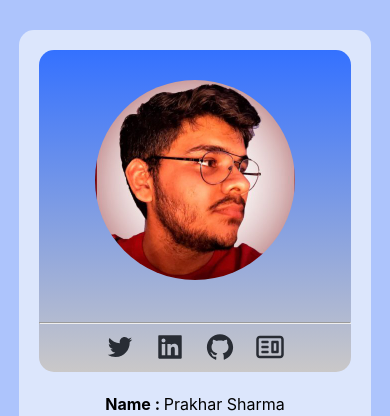
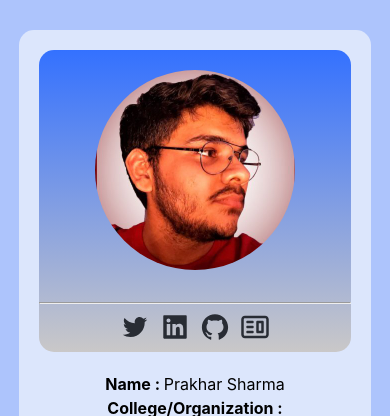
Before and after one commit to Nixon-xop/HACTOBERFEST_2k22, a React (Create React App) app: page / in a window 390 px wide. Shown: the part 127-543 px from the top of the page. Built offline with nearby package versions, Linux system fonts and the light colour scheme.

Commit message:
add responsive view

```diff
--- a/src/App.css
+++ b/src/App.css
@@ -1,3 +1,4 @@
+
 .App {
     background-color: #adc4fc;
     min-height: 100vh;
@@ -8,7 +9,7 @@
     background: linear-gradient(to right, #3471ff, #4d8eff);
     display: flex;
     justify-content: center;
-    font-size: 1.8rem; /* Adjust the font size as needed */
+    font-size: 1.8rem;
     color: white;
     padding: 2rem 0;
     margin-bottom: 50px;
@@ -24,10 +25,11 @@
     display: flex;
     align-items: center;
     justify-content: center;
-    padding: 20px; /* Add padding for spacing inside the card */
+    padding: 20px;
     border-radius: 15px;
     background-color: #dce6fc;
-    max-width: 800px; /* Limit the maximum width of the card */
+    max-width: 800px;
+    transition: transform 0.3s ease;
 }
 
 .Card:hover {
@@ -40,14 +42,13 @@
     border-radius: 15px;
 }
 
-
 .Right-Section {
-    font-size: 1rem; /* Adjust as needed */
-    padding: 20px; /* Add padding for spacing inside the section */
-    width: 67%; /* Adjust the width accordingly */
+    font-size: 1rem;
+    padding: 20px;
+    width: 67%;
     display: flex;
     flex-direction: column;
-    line-height: 1.5; /* Adjust line height for better readability */
+    line-height: 1.5;
 }
 
 .profile-image {
@@ -69,13 +70,14 @@
     align-items: center;
     justify-content: center;
     gap: 20px;
-    margin: 0 auto 2% auto; /* Center horizontally and add space at the bottom */
+    margin: 0 auto 2% auto;
 }
-
 
 a {
     color: #282c34;
 }
+
+/* Responsive Styles */
 
 @media screen and (max-width: 1200px) {
     .Card {
@@ -87,8 +89,8 @@ a {
     .Card {
         width: 80vw;
         flex-direction: column;
-        padding: 20px; /* Add padding for spacing inside the card */
-        text-align: center; /* Center content within the card */
+        padding: 20px;
+        text-align: center;
     }
 
     .Left-Section {
@@ -97,12 +99,20 @@ a {
 
     .Right-Section {
         width: 100%;
-        text-align: center; /* Center text content */
-        padding: 20px; /* Add padding for spacing inside the section */
-    }
-    .App-header {
-        font-size: 1.5rem; /* Adjust font size for smaller screens */
-        padding: 10px; /* Adjust padding if needed */
+        text-align: center;
+        padding: 20px;
     }
 
+    .App-header {
+        font-size: 1.5rem;
+        padding: 10px;
+    }
+
+    .profile-image {
+        margin: 20px auto;
+    }
+
+    .icons {
+        gap: 10px;
+    }
 }
```
